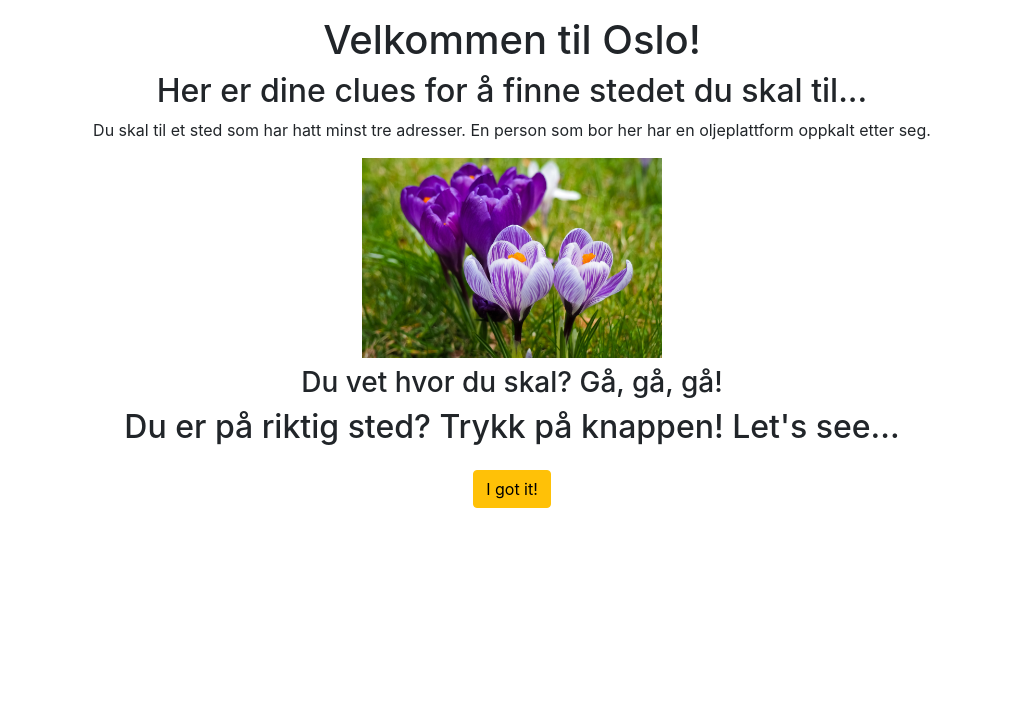
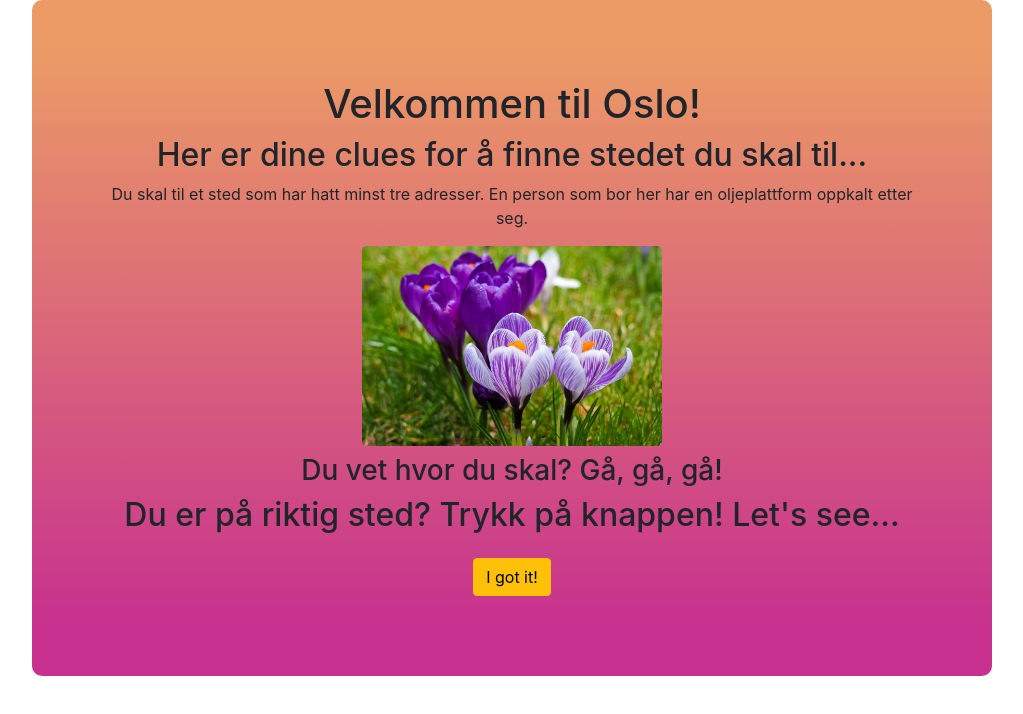
Before and after one commit to 12Isabella/treasure-hunt-app-lulu, a React (Create React App) app: page / in a window 1280 px wide. Shown: the top 714 px of the page, without its empty margins (128-1151 px from the left). Built offline with nearby package versions, Linux system fonts and the light colour scheme.

Commit message:
clean if/else statement, set different backgrounds for each clue

```diff
--- a/src/App.css
+++ b/src/App.css
@@ -1,3 +1,69 @@
 .App {
   text-align: center;
 }
+
+.gradient0 {
+  background: rgb(195, 34, 135);
+  background: linear-gradient(
+    0deg,
+    rgba(195, 34, 135, 0.9332107843137255) 7%,
+    rgba(228, 115, 40, 0.711922268907563) 93%
+  );
+}
+
+.gradient1 {
+  background: rgb(195, 34, 135);
+  background: linear-gradient(
+    0deg,
+    rgba(195, 34, 135, 0.9332107843137255) 7%,
+    rgba(228, 213, 40, 0.711922268907563) 93%
+  );
+}
+
+.gradient2 {
+  background: rgb(166, 34, 195);
+  background: linear-gradient(
+    0deg,
+    rgba(166, 34, 195, 0.9332107843137255) 7%,
+    rgba(228, 186, 40, 0.47939262472885036) 94%
+  );
+}
+
+.gradient3 {
+  background: rgb(34, 195, 191);
+  background: linear-gradient(
+    0deg,
+    rgba(34, 195, 191, 0.9332107843137255) 7%,
+    rgba(228, 40, 66, 0.711922268907563) 93%
+  );
+}
+
+.gradient4 {
+  background: rgb(195, 34, 135);
+  background: linear-gradient(
+    0deg,
+    rgba(195, 34, 135, 0.9332107843137255) 7%,
+    rgba(141, 40, 228, 0.711922268907563) 93%
+  );
+}
+
+.gradient5 {
+  background: rgb(195, 34, 135);
+  background: linear-gradient(
+    0deg,
+    rgba(195, 34, 135, 0.9332107843137255) 7%,
+    rgba(228, 115, 40, 0.711922268907563) 93%
+  );
+}
+
+.container {
+  max-width: 960px;
+  margin-right: auto;
+  margin-left: auto;
+  padding: 5%;
+  border-radius: 10px;
+}
+
+.image {
+  border-radius: 5px;
+}
--- a/src/App.jsx
+++ b/src/App.jsx
@@ -4,6 +4,7 @@ import { useState } from "react";
 
 function App() {
   let [locationIndex, setLocationIndex] = useState(0);
+  let [backgroundGradient, setBackgroundGradient] = useState("gradient0");
 
   const currentLocation = locations[locationIndex];
 
@@ -37,12 +38,11 @@ function App() {
         if (foundLocation.index === locations.length - 1) {
           setLocationIndex(0);
           console.log("User is at end loactaion.");
+          setBackgroundGradient(`gradient${locationIndex}`);
         } else if (locationIndex < locations.length - 1) {
           setLocationIndex(foundLocation.index + 1);
           console.log("User is at " + foundLocation.name);
-        } else {
-          setLocationIndex(0);
-          console.log("User is at first location.");
+          setBackgroundGradient(`gradient${locationIndex + 1}`);
         }
       } else {
         alert("Du er på feil sted.");
@@ -59,6 +59,7 @@ function App() {
   }
   return (
     <div className="App">
+      <div className={`container ${backgroundGradient}`}>
         <h1 className="mt-3">Velkommen til Oslo!</h1>
         <h2>Her er dine clues for å finne stedet du skal til...</h2>
         <p>{currentLocation.info}</p>
@@ -66,12 +67,18 @@ function App() {
           src={currentLocation.image}
           alt={currentLocation.name}
           width="300px"
+          className="image"
         />
         <h3 className="mt-2">Du vet hvor du skal? Gå, gå, gå!</h3>
         <h2>Du er på riktig sted? Trykk på knappen! Let's see...</h2>
-      <a href="/" className="btn btn-warning mt-3 mb-3" onClick={checkLocation}>
+        <a
+          href="/"
+          className="btn btn-warning mt-3 mb-3"
+          onClick={checkLocation}
+        >
           I got it!
         </a>
+      </div>
     </div>
   );
 }
```
Lines whose indentation alone changed are shown as unchanged.
